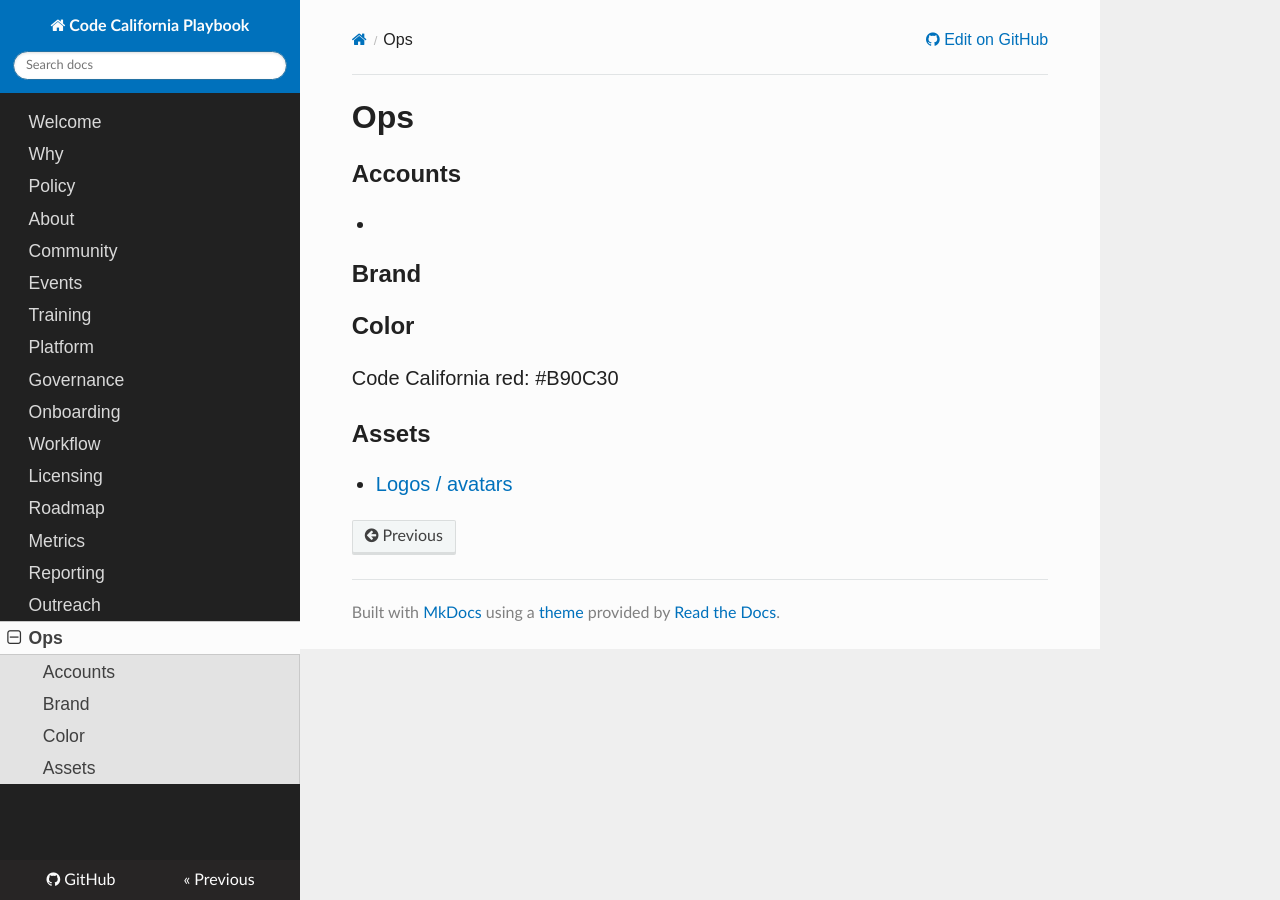
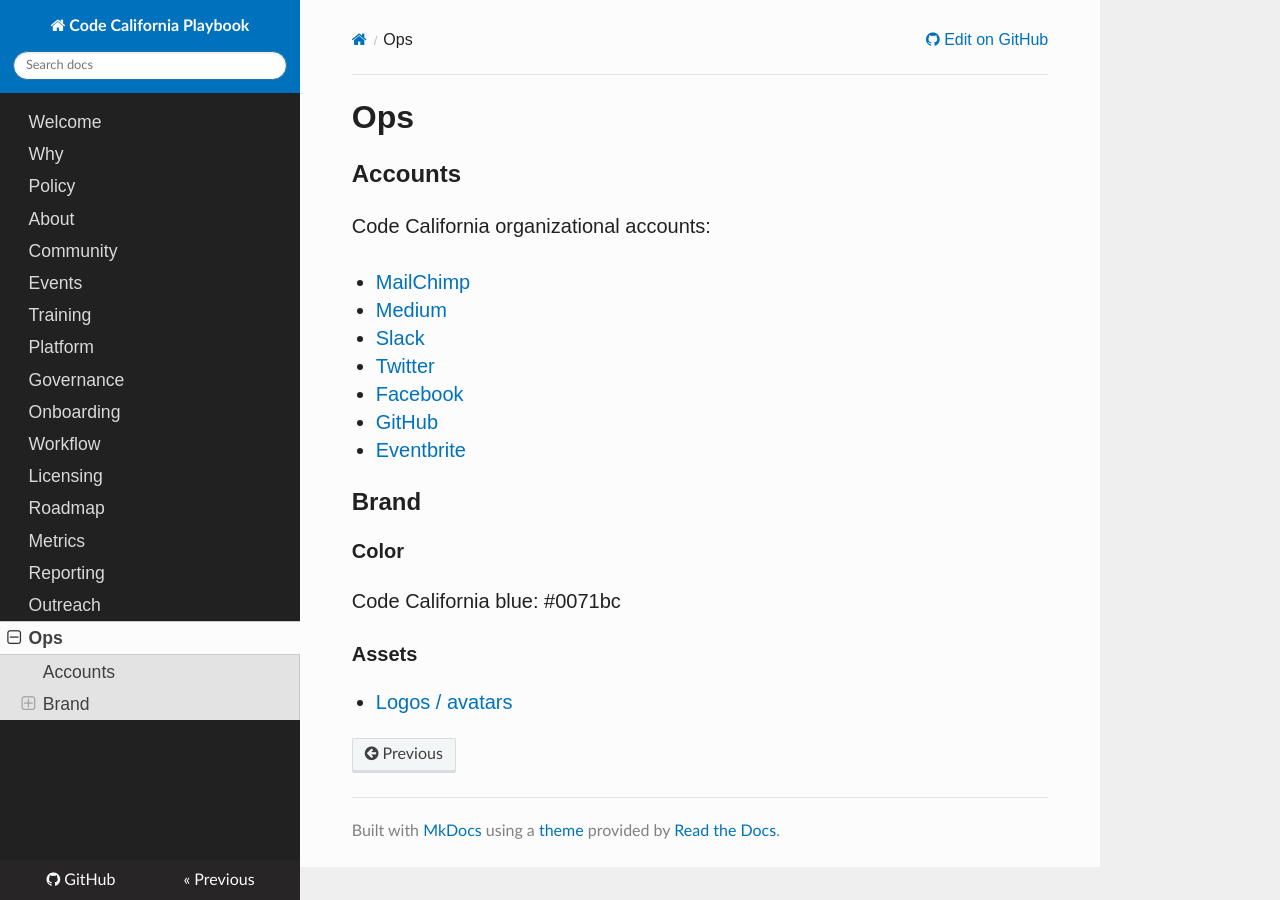
Before and after one commit to CA-CODE-Works/playbook, an MkDocs documentation site: the page built from docs/ops.md, in a window 1280 px wide. Built offline with MkDocs 1.6.1, drawn with Linux system fonts in a browser that asks for light colours; nearby versions of some CDN libraries; old or Windows-style settings are respelled for this version of MkDocs.

Commit message:
Update ops.md

```diff
--- a/docs/ops.md
+++ b/docs/ops.md
@@ -2,14 +2,28 @@
 
 ## Accounts
 
-*
+Code California organizational accounts:
+
+* [MailChimp](http://eepurl.com/dDrRC1)
+
+* [Medium](https://medium.com/code-california)
+
+* [Slack](https://codecagov.slack.com/)
+
+* [Twitter](https://twitter.com/CodeCAgov)
+
+* [Facebook](https://www.facebook.com/codeCAgov)
+
+* [GitHub](https://github.com/cagov/codeCAgov)
+
+* [Eventbrite](http://codeCAgov.eventbrite.com)
 
 ## Brand
 
-## Color
+### Color
 
-Code California red: #B90C30
+Code California blue: #0071bc
 
-## Assets
+### Assets
 
 * [Logos / avatars](https://github.com/cagov/playbook/tree/master/docs/img)
```
